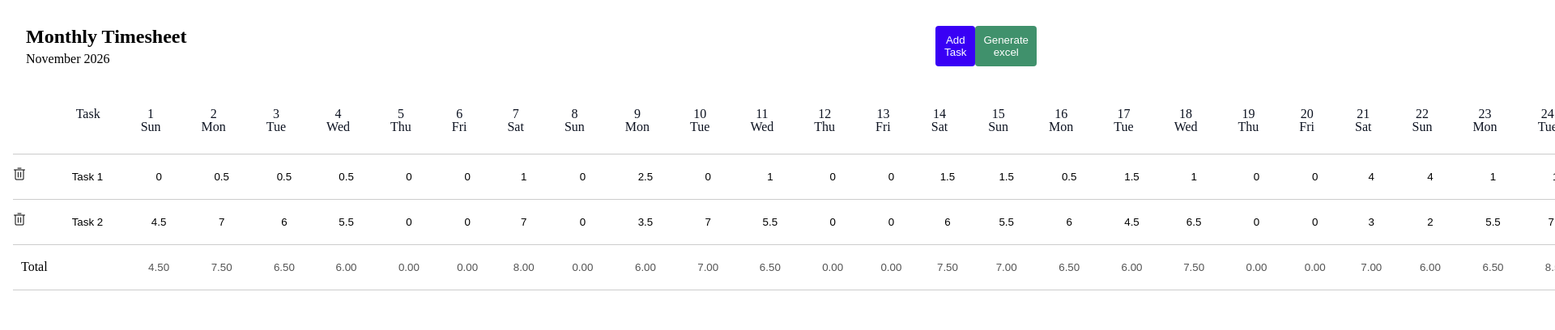
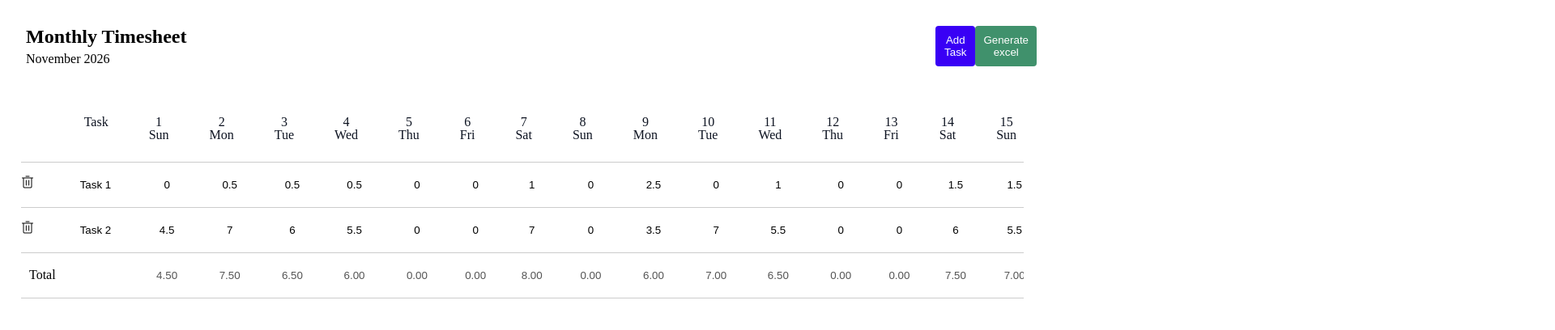
Before and after one commit to antonio06/time-tracker, a React (Vite) app: page / in a window 1280 px wide. Shown: the top 408 px of the page at 81% size, 1920 px wide, since content can reach past the window. Built offline with nearby package versions, Linux system fonts and the light colour scheme.

Commit message:
fix style

```diff
--- a/src/common/components/table/table.module.css
+++ b/src/common/components/table/table.module.css
@@ -1,4 +1,4 @@
-.table-wrapper {
+.tableWrapper {
   padding: 10px;
   display: flex;
   flex-direction: column;
```
